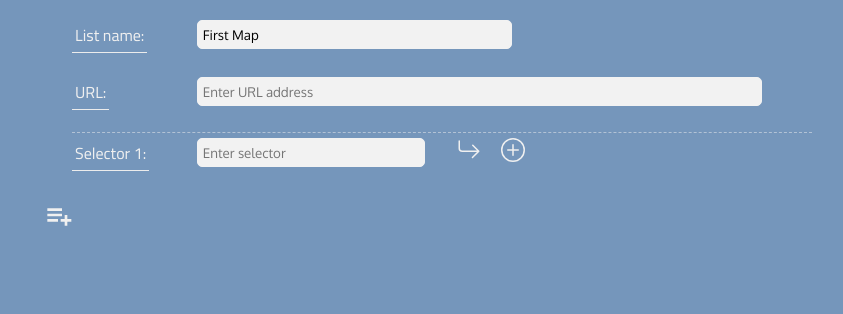
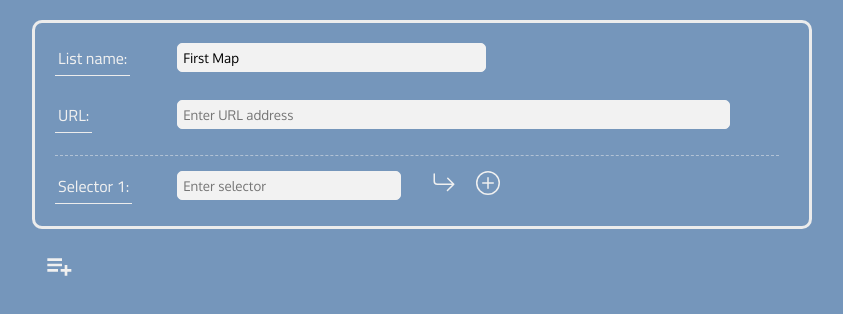
Before and after one commit to jericirenej/scraper-project, a React (Create React App) app: page / in a window 1280 px wide. Shown: the top 314 px of the page, without its empty margins (218-1061 px from the left). Built offline with nearby package versions, Linux system fonts and the light colour scheme.

Commit message:
Implementation done. Added a separate Clear all selectors button that appears next to the first selector if it has siblings or children and which resets the siteMap back to the one empty child selector. Next step: merge back to master.

```diff
--- a/src/App.jsx
+++ b/src/App.jsx
@@ -1,12 +1,7 @@
 import React, { Component } from "react";
 import { nanoid } from "nanoid";
 import SingleSrapeList from "./components/singleList";
-import {
-  SiteMap,
-  AddSelector,
-  DeleteItem,
-  ClearSiteMap,
-} from "./classes/ScrapeList.js";
+import { SiteMap, AddSelector, DeleteItem } from "./classes/ScrapeList.js";
 import { BiListPlus } from "react-icons/bi";
 import "./style.css";
 
@@ -19,9 +14,9 @@ class App extends Component {
     siteMaps: initialArray,
   };
 
-  getValue = (id) => {
+  getValue = id => {
     let query = this.state.siteMaps;
-    let index = query.findIndex((item) => item.id === id);
+    let index = query.findIndex(item => item.id === id);
     let value = query[index].value;
     return value;
   };
@@ -40,12 +35,12 @@ class App extends Component {
 
   HandleSiteUpdate(id, input, property) {
     let newState = this.state.siteMaps;
-    let index = newState.findIndex((item) => item.id === id);
+    let index = newState.findIndex(item => item.id === id);
     newState[index][property] = input;
     this.setState({ siteMaps: newState });
   }
 
-   AddSiteMap = () => {
+  AddSiteMap = () => {
     let newState = this.state.siteMaps;
     let newListID = nanoid();
     newState.push(new SiteMap(newListID));
@@ -53,9 +48,20 @@ class App extends Component {
     this.setState({ siteMaps: newState });
   };
 
-  DeleteItem = (id) => {
+  DeleteItem = id => {
     let newState = this.state.siteMaps;
     newState = DeleteItem(newState, id);
+    this.setState({ siteMaps: newState });
+  };
+
+  ClearSiteMap = parent => {
+    let newState = this.state.siteMaps;
+    const children = parent.parentOf;
+    for (let childID of children) {
+      newState = DeleteItem(newState, childID);
+    }
+
+    AddSelector(newState, parent.id);
     this.setState({ siteMaps: newState });
   };
 
@@ -68,12 +74,15 @@ class App extends Component {
           onSiteInputChange={(id, input, property) =>
             this.HandleSiteUpdate(id, input, property)
           }
-          onSiteDelete={(id) => this.deleteItem(id)}
-          onSelectorChange={(id, input, property) => this.HandleSiteUpdate(id, input, property)}
-          selectorValue={(id) => this.getValue(id)}
+          onSiteDelete={id => this.DeleteItem(id)}
+          onSelectorChange={(id, input, property) =>
+            this.HandleSiteUpdate(id, input, property)
+          }
+          selectorValue={id => this.getValue(id)}
           onAddSelector={(id, index) => this.addSelector(id, index)}
-          onAddChild={(id) => this.addSelector(id)}
-          onDeleteSelector={(id) => this.DeleteItem(id)}
+          onAddChild={id => this.addSelector(id)}
+          onDeleteSelector={id => this.DeleteItem(id)}
+          onClearSiteMap={parent => this.ClearSiteMap(parent)}
         />
         <BiListPlus
           className="addNewList button"
--- a/src/classes/ScrapeList.js
+++ b/src/classes/ScrapeList.js
@@ -62,7 +62,6 @@ function AddSelector(state, parentID, index,childID = nanoid()) {
       ...parent.parentOf.slice(index + 1),
     ];
     parent.parentOf = newOrdering;
-    console.log("CHILDREN", parent.parentOf);
   }
 
   //Determine the siteMap id of which the selector is a member by tracing the parents
@@ -93,7 +92,6 @@ function DeleteItem(state, id) {
   //------------------------
   //Recursively remove children of a deleted selector.
   const RecursiveDelete = (arr, id) => {
-    console.log("count: ", count);
     const target = arr.filter((item) => item.id === id);
 
     //Filter out the selector
@@ -105,10 +103,10 @@ function DeleteItem(state, id) {
       let parent = arr.filter((item) => item.parentOf.includes(id));
       if (parent.length) {
         parent = parent[0];
+        let parentIndex = arr.findIndex((item) => item.parentOf.includes(id));
+        parent = parent.parentOf.filter((item) => item !== id);
+        newState[parentIndex].parentOf = parent;
       }
-      let parentIndex = arr.findIndex((item) => item.parentOf.includes(id));
-      parent = parent.parentOf.filter((item) => item !== id);
-      newState[parentIndex].parentOf = parent;
     }
     count++;
 
--- a/src/components/selectorControls.jsx
+++ b/src/components/selectorControls.jsx
@@ -1,8 +1,9 @@
 import React from "react";
 import { BsArrowReturnRight, BsPlusCircle, BsXSquare } from "react-icons/bs";
 
+
 const SelectorControls = props => {
-  const {AddChild, AddSelector, Delete, siblings} = props;
+  const {AddChild, AddSelector, Delete, siblings, parentType} = props;
   return (
     <div className="selector-list controls">
         <BsArrowReturnRight
@@ -13,11 +14,12 @@ const SelectorControls = props => {
           title="Add a new selector for this list."
           onClick={AddSelector} />
         {/*Add Delete button only if the number of line items is greater than one.*/}
-        {(siblings > 1) ? (<BsXSquare
+        {(siblings > 1 || parentType!== "sitemap") ? (<BsXSquare
           className="deleteSelectorButton button"
           title="Delete the selector"
           onClick = {Delete}/>)
           :null}
+
       </div>
   );
 }
--- a/src/components/selectors.jsx
+++ b/src/components/selectors.jsx
@@ -1,21 +1,28 @@
 import React from "react";
 import SelectorControls from "./selectorControls.jsx";
+import { BiEraser } from "react-icons/bi";
 
-const Selector = (props) => {
+const Selector = props => {
   const {
     selectorID,
     onDeleteSelector,
+    onSiteClear,
     onAddSelector,
     onAddChild,
     onSelectorChange,
     index,
     selectorValue,
     siblings,
+    children,
+    parentType,
+    position,
   } = props;
 
   return (
-
-    <li className={`selector-list wrapper`} id = {`lineItem-${selectorID}`}>
+    <li
+      className={`selector-list wrapper`}
+      key={`lineItem-${selectorID}`}
+      id={`lineItem-${selectorID}`}>
       <div className="selector-list label">
         <label htmlFor={selectorID}>Selector {index + 1}: </label>
       </div>
@@ -24,16 +31,26 @@ const Selector = (props) => {
           type="text"
           value={selectorValue}
           placeholder="Enter selector"
-          onChange={(input) => onSelectorChange(input)}
-          id={index + 1}
-        ></input>
+          onChange={input => onSelectorChange(input)}
+          id={index + 1}></input>
       </div>
       <SelectorControls
         AddChild={onAddChild}
         AddSelector={onAddSelector}
         Delete={onDeleteSelector}
+        /*onSiteClear={onSiteClear}*/
         siblings={siblings}
+        parentType={parentType}
+        position={position}
       />
+      {/* Add Clear SiteMap to first selector */}
+      {(siblings > 1 || children >= 1) && parentType === "sitemap" && position === 0 ? (
+        <BiEraser
+          className="clearSiteMapButton button"
+          title="Clear all selectors."
+          onClick={onSiteClear}
+        />
+      ) : null}
     </li>
   );
 };
--- a/src/components/singleList.jsx
+++ b/src/components/singleList.jsx
@@ -2,7 +2,7 @@ import React, { Fragment } from "react";
 import SiteMapURL from "./urlInput.jsx";
 import Selector from "./selectors.jsx";
 
-const SingleSrapeList = (props) => {
+const SingleSrapeList = props => {
   const {
     onSiteInputChange,
     onSiteDelete,
@@ -11,22 +11,26 @@ const SingleSrapeList = (props) => {
     onAddSelector,
     onAddChild,
     onDeleteSelector,
+    onClearSiteMap,
     stateArray,
   } = props;
-  const siteMaps = stateArray.filter((item) => item.componentClass === "sitemap");
-  const selectors = stateArray.filter((item) => item.componentClass === "selector");
+  const siteMaps = stateArray.filter(item => item.componentClass === "sitemap");
+  const selectors = stateArray.filter(item => item.componentClass === "selector");
 
   function RecursiveRender(selectors, parent) {
     const childIDs = parent.parentOf;
     const children = childIDs
-      .map((item) => selectors.filter((element) => element.id === item))
+      .map(item => selectors.filter(element => element.id === item))
       .flat();
     if (children) {
-      console.log("CHILDREN", children)
       return (
-        <ul key={parent.id} id={parent.id}>
+        <ul
+          key={parent.id}
+          id={parent.id}
+          className={parent.componentClass === "sitemap" ? "singleList" : ""}>
           {parent.componentClass === "sitemap" ? (
             <SiteMapURL
+              key={`url--${parent.id}`}
               urlValue={parent.value}
               siteName={parent.name}
               urlProp="url"
@@ -35,29 +39,34 @@ const SingleSrapeList = (props) => {
                 onSiteInputChange(parent.id, input.target.value, property)
               }
               onSiteDelete={() => onSiteDelete(parent.id)}
+              siteNum={siteMaps.length}
             />
           ) : null}
 
-          {children.map((selector) => {
+          {children.map(selector => {
             return (
               <Fragment>
                 <Selector
                   key={selector.id}
                   selectorID={selector.id}
-                  index={parent.parentOf.findIndex((element) => element === selector.id)}
+                  index={parent.parentOf.findIndex(element => element === selector.id)}
                   siblings={parent.parentOf.length}
+                  children={selector.parentOf.length}
+                  parentType={parent.componentClass}
+                  position={parent.parentOf.findIndex(item => item === selector.id)}
                   selectorValue={selectorValue(selector.id)}
-                  onSelectorChange={(input) =>
+                  onSelectorChange={input =>
                     onSelectorChange(selector.id, input.target.value, "value")
                   }
                   onAddSelector={() =>
                     onAddSelector(
                       parent.id,
-                      parent.parentOf.findIndex((element) => element === selector.id)
+                      parent.parentOf.findIndex(element => element === selector.id)
                     )
                   }
                   onAddChild={() => onAddChild(selector.id)}
                   onDeleteSelector={() => onDeleteSelector(selector.id)}
+                  onSiteClear={() => onClearSiteMap(parent)}
                 />
                 {selector.parentOf.length ? (
                   <ul key={`${selector.id}-children`}>
@@ -72,11 +81,7 @@ const SingleSrapeList = (props) => {
     }
   }
 
-  //const result = siteMaps.map(list => RecursiveRender(selectors, list))
-
-  return (
-    <Fragment>{siteMaps.map((list) => RecursiveRender(selectors, list))}</Fragment>
-  );
+  return <Fragment>{siteMaps.map(list => RecursiveRender(selectors, list))}</Fragment>;
 };
 
 export default SingleSrapeList;
--- a/src/style.css
+++ b/src/style.css
@@ -4,12 +4,6 @@ html {
   color: rgb(240,240,240);
 }
 
-section {
-  padding: 20px 30px 0 20px;
-  margin-bottom: 20px;
-  border: 3px solid rgb(236,236,236);
-  border-radius: 10px;
-}
 
 .list-container {
   width: 780px;
@@ -17,6 +11,13 @@ section {
   margin-right:auto;
   margin-top: 20px;
   animation: fadeIn 0.3s linear;
+}
+
+.singleList {
+  padding: 20px 30px 10px 20px;
+  margin-bottom: 20px;
+  border: 3px solid rgb(236,236,236);
+  border-radius: 10px;
 }
 
 .selector-list.wrapper.hidden {
@@ -72,7 +73,7 @@ input {
   padding: 5px;
   border: 1.5px solid rgb(242, 242, 242);
   border-radius: 5px;
-  animation: fadeIn 0.3s linear;
+  /*animation: fadeIn 0.3s linear;*/
 }
 
 input:focus, input:hover {
@@ -83,6 +84,7 @@ input:focus, input:hover {
 
 .list.wrapper {
   padding-bottom: 15px;
+  margin-bottom: 10px;
   border-bottom: 1.5px dashed rgba(240,240,240,0.5);
   animation: fadeIn 0.3s linear;
 }
@@ -96,9 +98,10 @@ input:focus, input:hover {
   grid-column: 3 / 7
 }
 .selector-list.controls {
-  grid-column: 7 / 10;
+  grid-column: 7 / 12;
   grid-row: 1 / 2;
 }
+
 .selector-list.input {
   display: block;
   width: 90%;
@@ -108,16 +111,11 @@ input:focus, input:hover {
   padding-top: 5px;
 }
 
-ul:nth-child(2) {
-  padding: 0;
-  margin-left:0;
-  margin-right:0;
 
-}
 ul {
   list-style:none;
   padding-top:0;
-
+  padding-left: 15px;
 }
 
 li {
```
Also changed, not shown: src/classes/initialSiteMap.js (added, +7 -0 lines), src/components/urlInput.jsx (+4 -4 lines), 1 other file (tests, documents, lock files or other folders).
